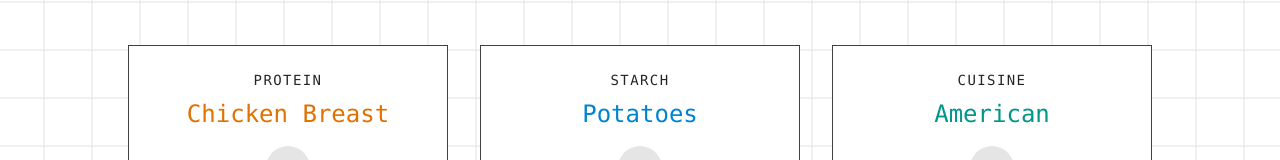
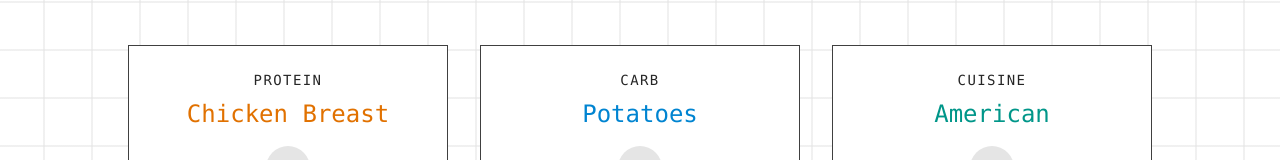
Before and after one commit to andrewmillen/dinner-configurator-9000, a Next.js app: page / in a window 1280 px wide. Shown: the part 234-394 px from the top of the page. Built offline with nearby package versions, Linux system fonts and the light colour scheme.

Commit message:
Update wording

```diff
--- a/app/page.js
+++ b/app/page.js
@@ -24,7 +24,7 @@ const proteins = [
   "Sausage",
 ];
 
-const starches = ["Potatoes", "Pasta", "Rice", "Grits", "Bread"];
+const carbs = ["Potatoes", "Pasta", "Rice", "Grits", "Bread"];
 
 const cuisines = [
   "American",
@@ -43,10 +43,10 @@ const cuisines = [
 export default function Home() {
   const [isSpinning, setIsSpinning] = useState(false);
   const [isSpinningProtein, setIsSpinningProtein] = useState(false);
-  const [isSpinningStarch, setIsSpinningStarch] = useState(false);
+  const [isSpinningCarb, setIsSpinningCarb] = useState(false);
   const [isSpinningCuisine, setIsSpinningCuisine] = useState(false);
   const [selectedProtein, setSelectedProtein] = useState(proteins[0]);
-  const [selectedStarch, setSelectedStarch] = useState(starches[0]);
+  const [selectedCarb, setSelectedCarb] = useState(carbs[0]);
   const [selectedCuisine, setSelectedCuisine] = useState(cuisines[0]);
 
   const getRandomItem = (array) => {
@@ -73,7 +73,7 @@ export default function Home() {
     const maxSpins = 20;
     const interval = setInterval(() => {
       setSelectedProtein(getRandomItem(proteins));
-      setSelectedStarch(getRandomItem(starches));
+      setSelectedCarb(getRandomItem(carbs));
       setSelectedCuisine(getRandomItem(cuisines));
 
       spins++;
@@ -104,13 +104,11 @@ export default function Home() {
           />
 
           <CategoryCard
-            title="Starch"
-            selected={selectedStarch}
+            title="Carb"
+            selected={selectedCarb}
             isSpinning={isSpinning}
-            isSpinningCategory={isSpinningStarch}
-            onSpin={() =>
-              spinSingle(setIsSpinningStarch, setSelectedStarch, starches)
-            }
+            isSpinningCategory={isSpinningCarb}
+            onSpin={() => spinSingle(setIsSpinningCarb, setSelectedCarb, carbs)}
             color="text-sky-600 dark:text-sky-400"
           />
 
@@ -132,13 +130,13 @@ export default function Home() {
             disabled={
               isSpinning ||
               isSpinningProtein ||
-              isSpinningStarch ||
+              isSpinningCarb ||
               isSpinningCuisine
             }
             className={`pl-7 pr-8 py-4 text-lg md:text-xl rounded-full transform inline-flex items-center space-x-3 ${
               isSpinning ||
               isSpinningProtein ||
-              isSpinningStarch ||
+              isSpinningCarb ||
               isSpinningCuisine
                 ? "bg-neutral-100 text-neutral-400 dark:bg-neutral-900 dark:text-neutral-500 cursor-not-allowed"
                 : "bg-neutral-800 text-white dark:bg-white dark:text-neutral-900 hover:cursor-pointer hover:bg-neutral-700 dark:hover:bg-neutral-300"
@@ -159,7 +157,7 @@ export default function Home() {
           <div className="mt-4">
             <button
               onClick={() => {
-                const result = `${selectedCuisine} ${selectedProtein} and ${selectedStarch} recipe`;
+                const result = `${selectedCuisine} ${selectedProtein} and ${selectedCarb} recipe`;
                 window.open(
                   `https://www.google.com/search?q=${encodeURIComponent(
                     result
```
